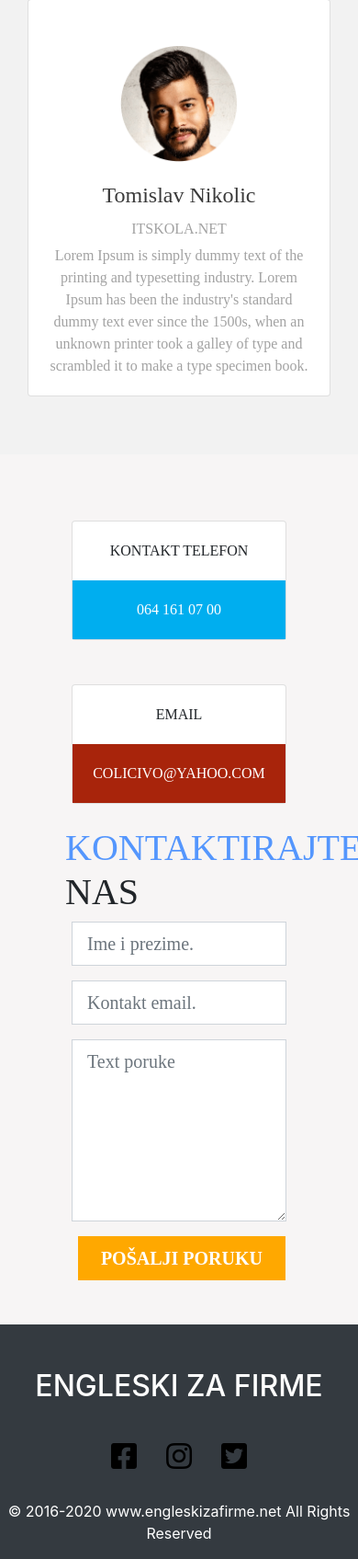
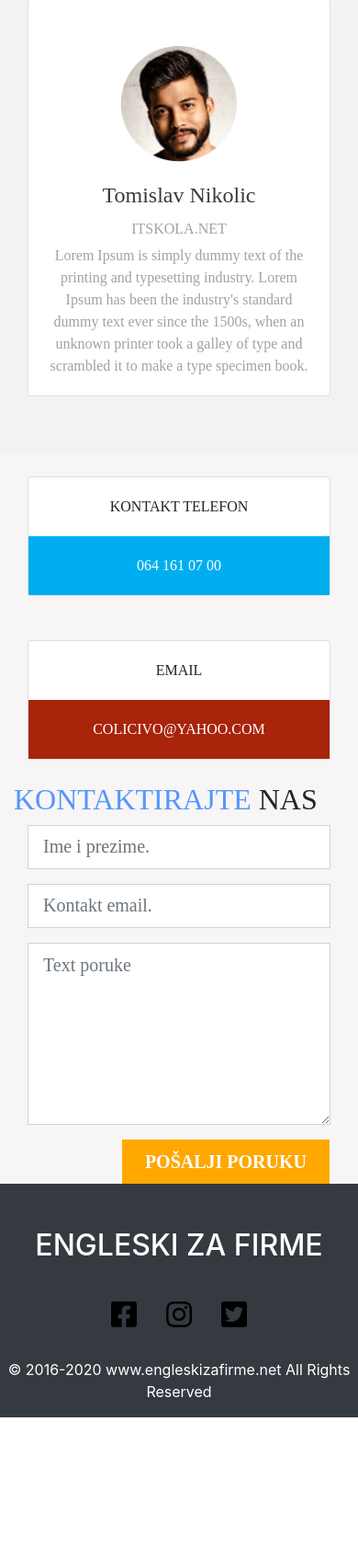
Before and after one commit to FasterThanIE/engleskizafirme, a PHP site: page / in a window 390 px wide. Shown: the part 2675-4370 px from the top of the page at 92% size. After the commit the page ends 4216 px from the top, so only its background shows below. Run offline with PHP 8.4, Linux system fonts and the light colour scheme.

Commit message:
* Body sized fixed on responsive

```diff
--- a/css/form.css
+++ b/css/form.css
@@ -28,3 +28,10 @@
 {
     background-color: #a8240b;
 }
+
+@media only screen and (max-width: 640px)
+{
+    .mobileFontForContact {
+        font-size: 2rem;
+    }
+}
--- a/delovi_stranica/index/form.php
+++ b/delovi_stranica/index/form.php
@@ -1,5 +1,5 @@
 
-    <div class="row fontForm formBackground p-5 m-0">
+    <div class="row fontForm formBackground p-lg-5 m-0">
 
         <div class="col-xl-6 col-lg-12">
 
@@ -27,7 +27,7 @@
         </div>
 
         <div class="col-xl-6 col-lg-12" id="kontakt">
-            <h1 class="pl-2"><span class="formH1">KONTAKTIRAJTE</span> NAS</h1>
+            <h1 class="pl-lg-2 mobileFontForContact"><span class="formH1">KONTAKTIRAJTE</span> NAS</h1>
             <form action="" method="POST">
 
                 <div class="form-group col-12">
```
